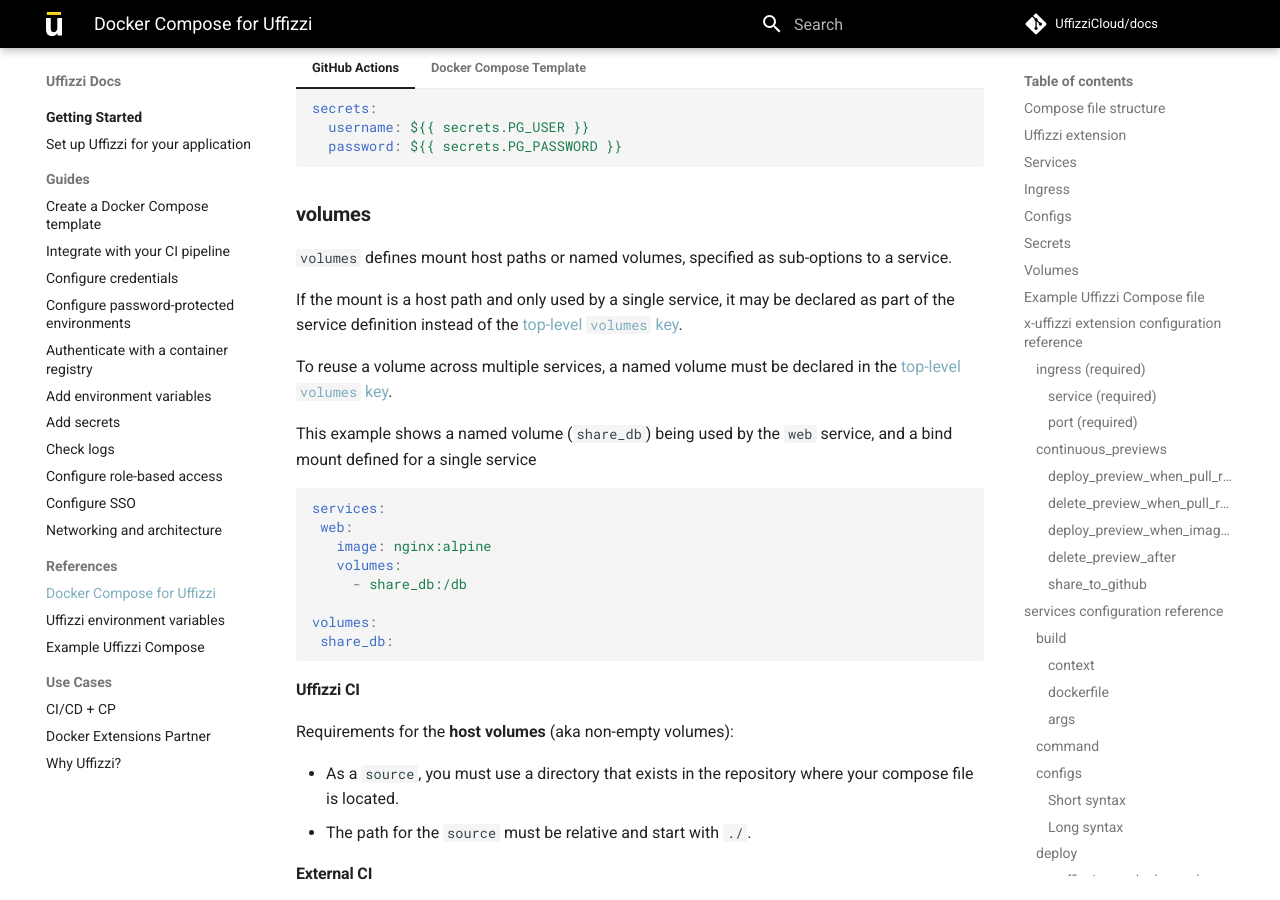
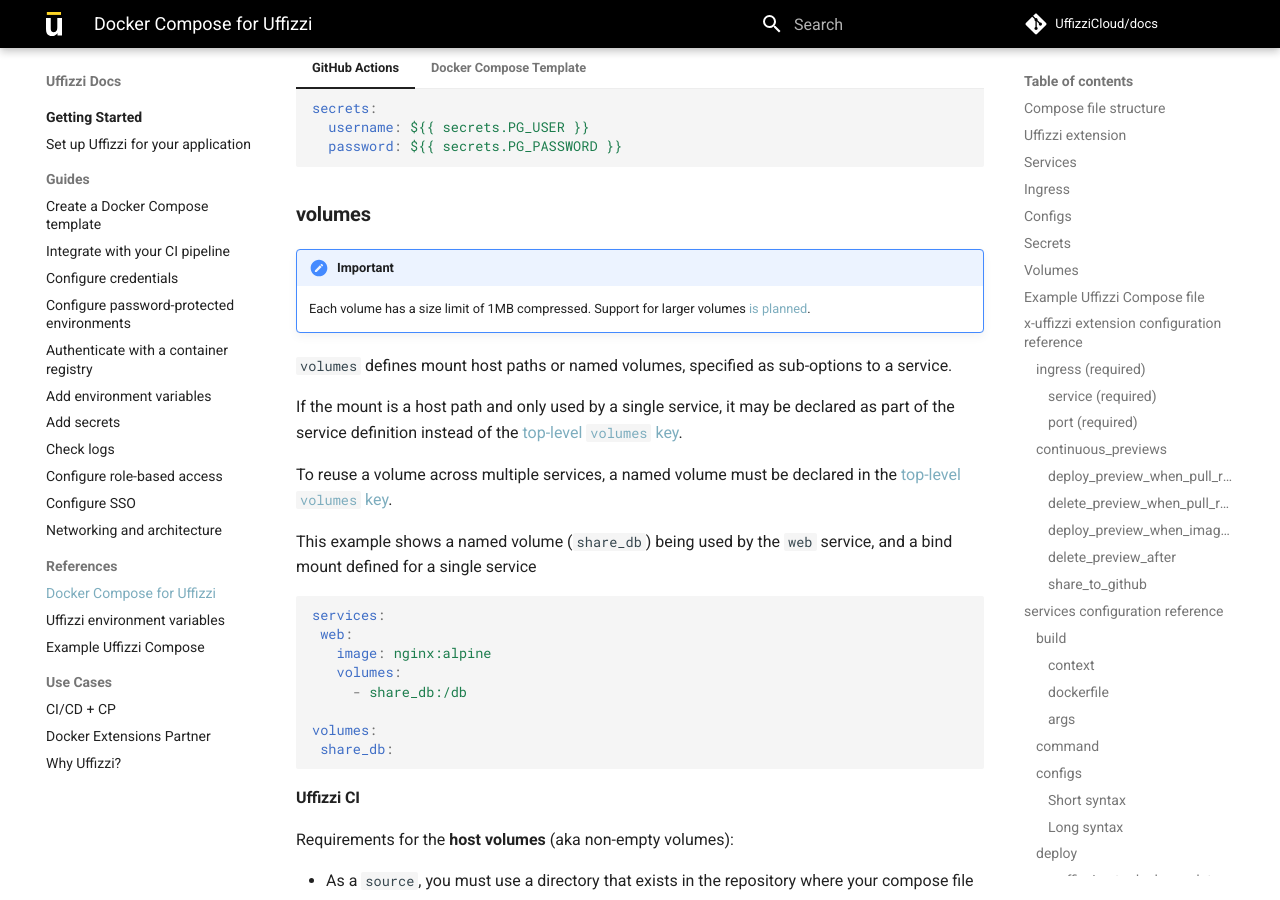
Before and after one commit to UffizziCloud/docs, an MkDocs documentation site: the page built from docs/references/compose-spec.md, in a window 1280 px wide and 900 px high, scrolled down 17379 px. Built offline with MkDocs 1.6.1 and Material for MkDocs 9.7.7, drawn with Linux system fonts in a browser that asks for light colours; comment, search, counter and statistics services are not loaded.

Commit message:
added caveat about 1MB limit

```diff
--- a/docs/references/compose-spec.md
+++ b/docs/references/compose-spec.md
@@ -728,6 +728,10 @@
 
 ### <a id="volumes-nested"></a>**volumes**
 
+!!! Important
+
+    Each volume has a size limit of 1MB compressed. Support for larger volumes [is planned](https://github.com/UffizziCloud/roadmap/issues/31).
+
 `volumes` defines mount host paths or named volumes, specified as sub-options to a service.
 
 If the mount is a host path and only used by a single service, it may be declared as part of the service definition instead of the [top-level `volumes` key](compose-spec.md#volumes-top-level-element).
```
